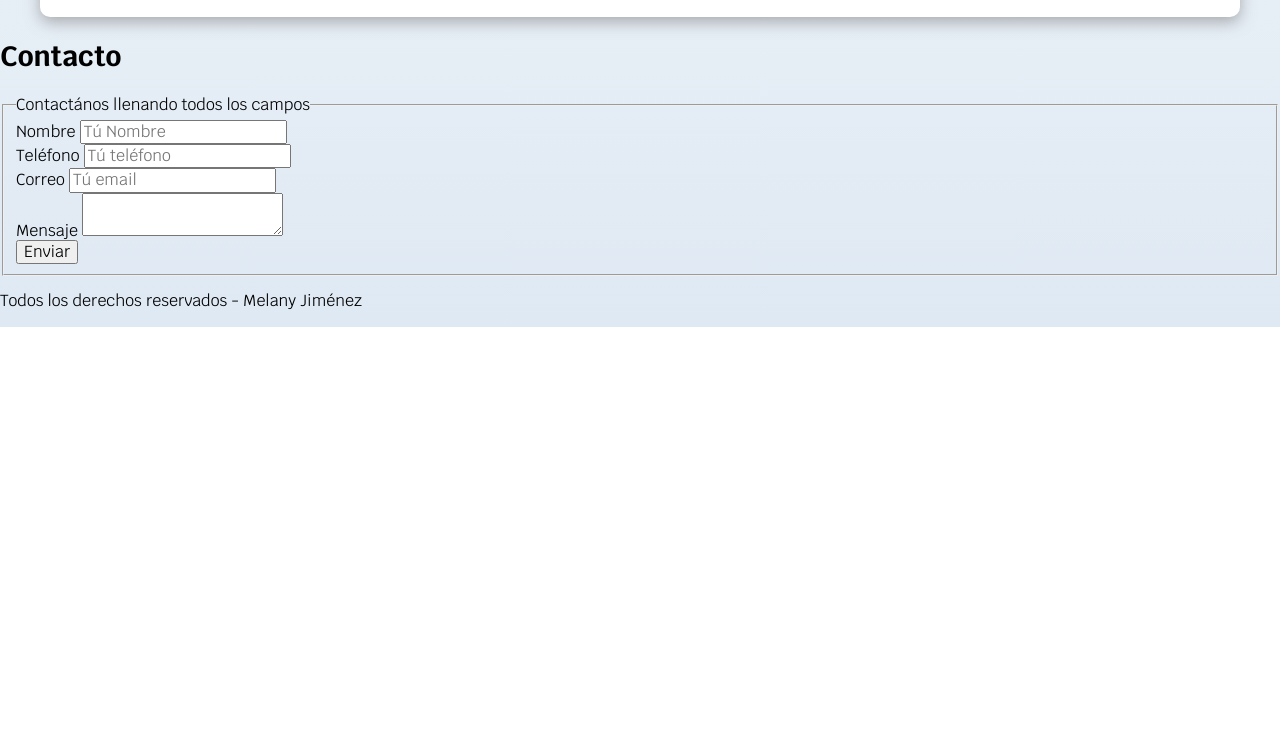
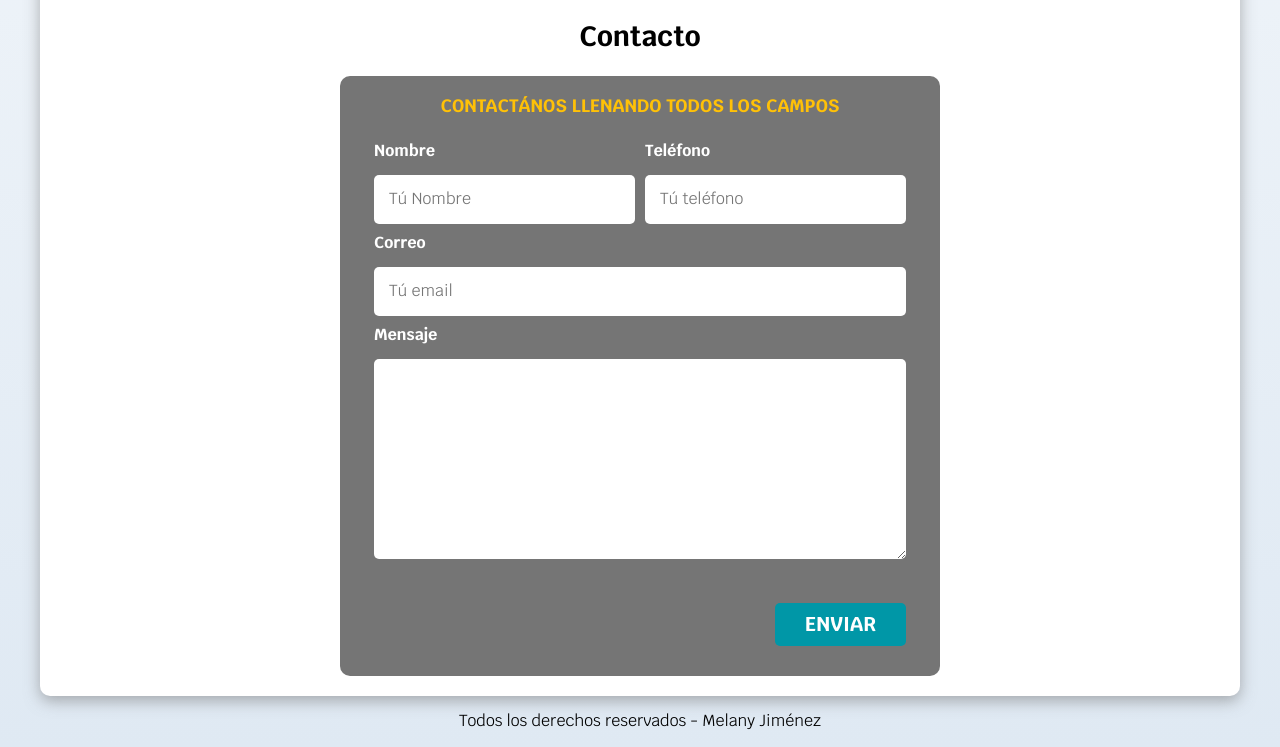
Before and after one commit to Melany0802/FreelanceDesigner, a plain HTML site: page index.html in a window 1280 px wide. Shown: the part 1061-1808 px from the top of the page. Before the commit the page ends 1388 px from the top, so only its background shows below. Drawn offline with Linux system fonts and the light colour scheme.

Commit message:
Contact form design.

```diff
--- a/css/styles.css
+++ b/css/styles.css
@@ -14,6 +14,7 @@
 html {
     font-size: 62.5%;
     box-sizing: border-box;
+    scroll-snap-type: y mandatory;
 }
 
 *,
@@ -33,6 +34,7 @@ body {
     max-width: 120rem;
     /*Toma como máximo 1200px, sino se puede, toma el 100% que es el ancho por defecto*/
     margin: 0 auto;
+    text-align: center;
 
 }
 
@@ -56,6 +58,7 @@ body {
     width: 90%;
     /*a partir de que la pantalla mida menos de 780px, el botón agarra esa medida*/
     text-align: center;
+    border: none;
 }
 
 @media (min-width: 780px) {
@@ -64,6 +67,10 @@ body {
     .boton {
         width: auto;
     }
+}
+
+.boton:hover {
+    cursor: pointer;
 }
 
 .sombra {
@@ -105,7 +112,24 @@ h3 {
     font-size: 2rem;
 }
 
+/* Utilidades */
+.w-sm-100 {
+    width: 100%;
+}
 
+@media(min-width: 768px) {
+    .w-sm-100 {
+        width: auto;
+    }
+}
+
+.alinear-derecha {
+    justify-content: flex-end;
+}
+
+.flex {
+    display: flex;
+}
 
 
 /*Navegación Principal */
@@ -188,28 +212,99 @@ h3 {
     }
 }
 
-.servicio{ /*Para poder tener centrado los circulos*/
+.servicio {
+    /*Para poder tener centrado los circulos*/
     display: flex;
     flex-direction: column;
     align-items: center;
 }
 
-.servicio h3{
+.servicio h3 {
     color: var(--secundario);
     font-weight: normal;
 }
 
-.servicio p{
-    line-height: 2; /*interlineado*/
+.servicio p {
+    line-height: 2;
+    /*interlineado*/
     text-align: center;
 }
 
-.servicio .iconos{
+.servicio .iconos {
     height: 15rem;
     width: 15rem;
     background-color: var(--primario);
-    border-radius: 50%; /*Si tenemos un cuadrado y le ponemos este border-radius se forma un circulo perfecto*/
+    border-radius: 50%;
+    /*Si tenemos un cuadrado y le ponemos este border-radius se forma un circulo perfecto*/
     display: flex;
     justify-content: space-evenly;
     align-items: center;
 }
+
+.formulario {
+    background-color: var(--gris);
+    width: min(60rem, 100%);
+    /*utiliza el valor más pequeño*/
+    margin: 0 auto;
+    padding: 2rem;
+    border-radius: 1rem;
+}
+
+.formulario fieldset {
+    border: none;
+}
+
+.formulario legend {
+    color: var(--primario);
+    text-align: center;
+    font-size: 1.8rem;
+    text-transform: uppercase;
+    font-weight: 700;
+    margin-bottom: 2rem;
+}
+
+@media(min-width:768px) {
+    .contenedor-campos {
+        display: grid;
+        grid-template-columns: repeat(2, 1fr);
+        grid-template-rows: auto, auto, 20rem;
+        column-gap: 1rem;
+    }
+
+    .campo:nth-child(3),
+    .campo:nth-child(4){ /*seleccionamos el tercer div, para utilizar el de correo*/
+        grid-column: 1/3; /*esto hace que la fila vaya hasta el fondo, le estamos diciendo con esta etiqueta, donde colocarse*/
+
+    }
+}
+
+
+.campo {
+    margin-bottom: 1rem;
+}
+
+.campo label {
+    color: var(--blanco);
+    font-weight: bold;
+    margin-bottom: 1.5rem;
+    display: block;
+    text-align: justify;
+}
+
+.campo textarea {
+    height: 20rem;
+}
+
+.input-text {
+    width: 100%;
+    border: none;
+    padding: 1.5rem;
+    border-radius: .5rem;
+}
+
+
+
+/* Footer */
+.footer{
+    text-align: center;
+}
--- a/index.html
+++ b/index.html
@@ -118,40 +118,44 @@
                     commodi architecto laboriosam sapiente, ipsum asperiores quibusdam eius.</p>
             </section>
         </div>
-    </main>
+
 
         <section>
             <h2>Contacto</h2>
-        <form>
+            <form class="formulario">
                 <fieldset>
                     <legend>Contactános llenando todos los campos</legend>
 
-                <div>
+                    <div class="contenedor-campos">
+                        <div class="campo">
                             <label>Nombre</label>
-                    <input type="text" placeholder="Tú Nombre">
+                            <input class="input-text" type="text" placeholder="Tú Nombre">
                         </div>
 
-                <div>
+                        <div class="campo">
                             <label>Teléfono</label>
-                    <input type="tel" placeholder="Tú teléfono">
+                            <input class="input-text" type="tel" placeholder="Tú teléfono">
                         </div>
 
-                <div>
+                        <div class="campo">
                             <label>Correo</label>
-                    <input type="email" placeholder="Tú email">
+                            <input class="input-text" type="email" placeholder="Tú email">
                         </div>
 
-                <div>
+                        <div class="campo">
                             <label>Mensaje</label>
-                    <textarea></textarea>
+                            <textarea class="input-text"></textarea>
                         </div>
-                <input type="submit" value="Enviar">
-
+                    </div>
+                    <div class="alinear-derecha flex">
+                        <input class="boton w-sm-100" type="submit" value="Enviar">
+                    </div>
                 </fieldset>
             </form>
         </section>
+    </main>
 
-    <footer>
+    <footer class="footer">
         <p>Todos los derechos reservados - Melany Jiménez</p>
     </footer>
 
```
Lines whose indentation alone changed are shown as unchanged.
